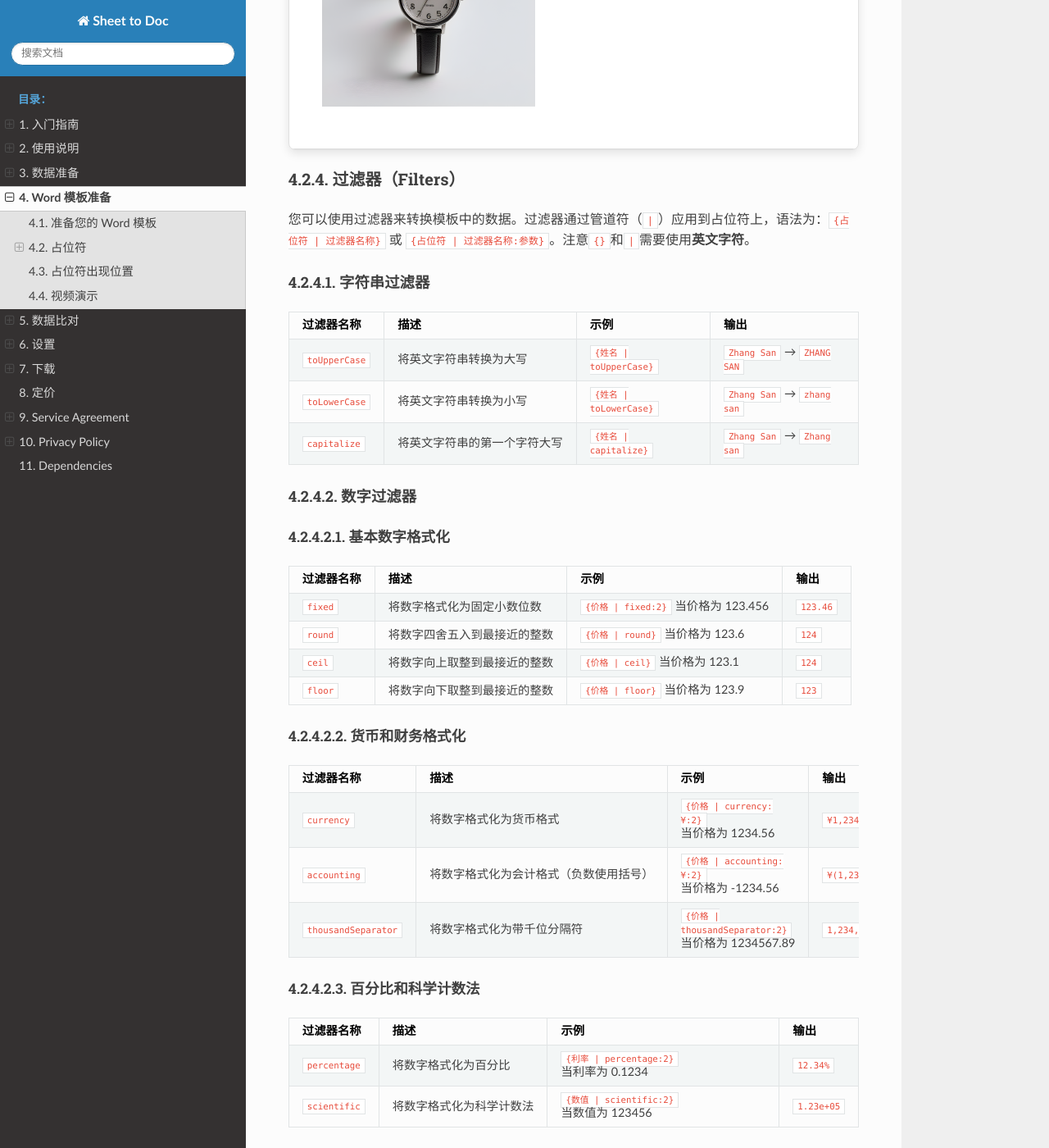
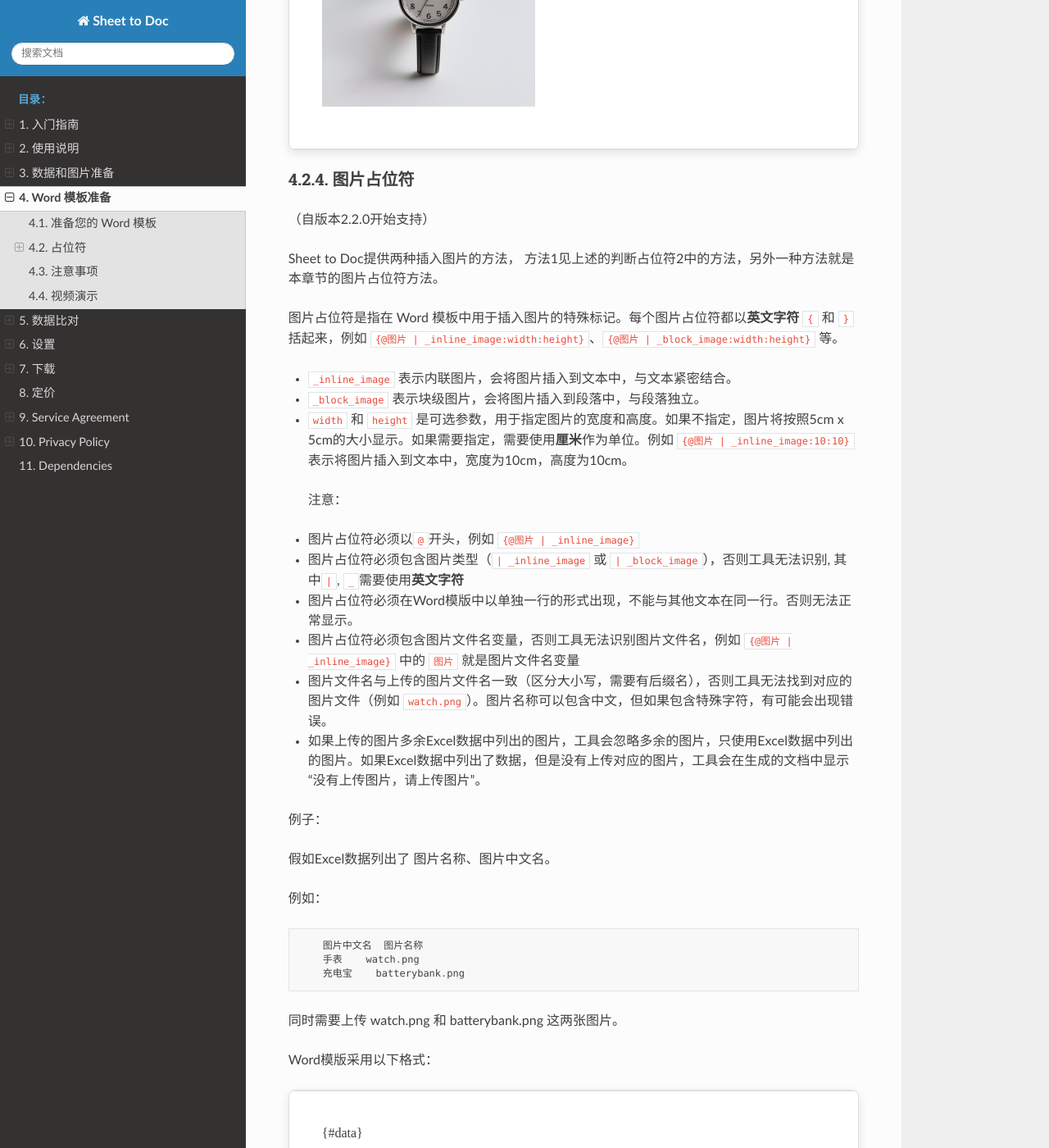
Before and after one commit to he-yang/sheet-to-doc-zh-cn, a Sphinx documentation site: the page built from source/WordTemplate.md, in a window 1280 px wide and 1400 px high, scrolled down 5344 px. Shown: the whole window at 82% size. Built offline with Sphinx 7.4.7 and the Read the Docs theme 3.1.0, drawn with Linux system fonts in a browser that asks for light colours; some of the changed text lies outside the part shown.

Commit message:
update to v2.2

````diff
--- a/source/Download.md
+++ b/source/Download.md
@@ -20,7 +20,7 @@
 
 ## 最新版本
 
-- 当前在线版（网页）最新版本为2.1.0.0。
+- 当前在线版（网页）最新版本为2.2.0。
 - 当前离线版（桌面安装文件）最新版本为2.1.0。
 
 ## Windows (x32, x64)
--- a/source/ExcelData.md
+++ b/source/ExcelData.md
@@ -1,6 +1,7 @@
-# 数据准备
+# 数据和图片准备
 
 [English](https://sheet-to-doc.wtsolutions.cn/en/latest/ExcelData.html)
+
 
 ## 数据准备
 
@@ -12,7 +13,7 @@
 - JSON
 - JSONL
 
-## 数据内容
+### 数据内容
 
 至少应当包含两行一列数据。
 
@@ -71,7 +72,7 @@
       (adsbygoogle = window.adsbygoogle || []).push({});
    </script>
 
-## 数据类型
+### 数据类型
 
 Sheet to Doc 支持以下数据类型：
 
@@ -112,7 +113,18 @@ Sheet to Doc 支持以下数据类型：
     - 每个JSON对象的值（value）可以是任何JSON支持的数据类型
     - 每个JSON对象的值（value）可以为空（也就是没有内容）
 
+## 图片准备
 
+在使用 Sheet to Doc 之前，如果您希望把图片写入Word模版，那么您需要准备图片。
+
+我们接受多种格式的图片
+- JPEG
+- PNG
+- GIF
+- BMP
+- TIFF
+
+图片文件的大小不推荐超过1MB，推荐使用压缩工具压缩图片，以减小文件大小，否则生成时间会过长，出错的概率页也会增加。
 
 
 ## 视频演示
--- a/source/Usage.md
+++ b/source/Usage.md
@@ -6,7 +6,7 @@ Sheet to Doc 是一个功能强大的工具，可以自动将 Excel 表格转换
 
 ## 使用步骤
 
-### 准备您的数据
+### 准备您的数据和图片
 
 首先，您需要准备包含要转换为文档的数据的
    - Excel 表格。表格应具有清晰的结构：
@@ -16,7 +16,9 @@ Sheet to Doc 是一个功能强大的工具，可以自动将 Excel 表格转换
    - JSON数据
    - JSONL数据
 
-关于数据的准备，请参见[数据准备](ExcelData.md)
+如果您需要上传图片，则需要提前准备好图片文件。
+
+关于数据的准备，请参见[数据和图片准备](ExcelData.md)
 
 ### 准备您的 Word (.docx) 模板
 
@@ -49,6 +51,10 @@ Sheet to Doc 是一个功能强大的工具，可以自动将 Excel 表格转换
 - 直接从您的 Excel 表格中复制数据, 或者从CSV, JSON, JSONL文件中复制数据，
 - 将其粘贴到 Sheet to Doc 应用的 "数据" 字段中，
 - 您可以在应用中查看数据预览。
+
+### 上传图片（如有）
+
+如果您希望把图片写入Word模版，那么您还需要上传图片，您可以一次性上传多张图片，也可以逐个上传。上传区域下方会出现您已经上传的文件列表。如果您没有图片上传，则可以跳过图片上传这一步。
 
 ### 上传模板
 
--- a/source/WordTemplate.md
+++ b/source/WordTemplate.md
@@ -199,6 +199,63 @@
 </div>
 
 
+### 图片占位符
+（自版本2.2.0开始支持）
+
+Sheet to Doc提供两种插入图片的方法， 方法1见上述的判断占位符2中的方法，另外一种方法就是本章节的图片占位符方法。
+
+图片占位符是指在 Word 模板中用于插入图片的特殊标记。每个图片占位符都以**英文字符** `{` 和 `}` 括起来，例如 `{@图片 | _inline_image:width:height}`、`{@图片 | _block_image:width:height}` 等。
+
+- `_inline_image` 表示内联图片，会将图片插入到文本中，与文本紧密结合。
+- `_block_image` 表示块级图片，会将图片插入到段落中，与段落独立。
+- `width` 和 `height` 是可选参数，用于指定图片的宽度和高度。如果不指定，图片将按照5cm x 5cm的大小显示。如果需要指定，需要使用**厘米**作为单位。例如 `{@图片 | _inline_image:10:10}` 表示将图片插入到文本中，宽度为10cm，高度为10cm。
+
+> 注意：
+- 图片占位符必须以`@`开头，例如 `{@图片 | _inline_image}`
+- 图片占位符必须包含图片类型（`| _inline_image` 或 `| _block_image`），否则工具无法识别, 其中`|`, `_`需要使用**英文字符**
+- 图片占位符必须在Word模版中以单独一行的形式出现，不能与其他文本在同一行。否则无法正常显示。
+- 图片占位符必须包含图片文件名变量，否则工具无法识别图片文件名，例如 `{@图片 | _inline_image}` 中的 `图片` 就是图片文件名变量
+- 图片文件名与上传的图片文件名一致（区分大小写，需要有后缀名），否则工具无法找到对应的图片文件（例如 `watch.png`）。图片名称可以包含中文，但如果包含特殊字符，有可能会出现错误。
+- 如果上传的图片多余Excel数据中列出的图片，工具会忽略多余的图片，只使用Excel数据中列出的图片。如果Excel数据中列出了数据，但是没有上传对应的图片，工具会在生成的文档中显示“没有上传图片，请上传图片”。
+
+例子：
+
+假如Excel数据列出了 图片名称、图片中文名。
+
+例如：
+```
+    图片中文名  图片名称
+    手表    watch.png
+    充电宝    batterybank.png
+```
+
+同时需要上传 watch.png 和 batterybank.png 这两张图片。
+
+
+Word模版采用以下格式：
+
+<div class="word-document">
+
+{#data}
+
+{@图片名称 | _inline_image}
+
+{/data}
+
+</div>
+
+会生成如下文档：
+
+<div class="word-document">
+
+![手表](_static/watch.png)
+
+![充电宝](_static/batterybank.png)
+
+
+</div>
+
+
 
 ### 过滤器（Filters）
 
@@ -244,22 +301,9 @@
 |-------------|-------------|---------|--------|
 | `shortNumber` | 将数字格式化为简短形式（K, M, B） | `{金额 \| shortNumber}` 当金额为 1234567 | `1.23M` |
 
-### 图片占位符
-
-独立的图片占位符目前正在开发过程中，现在可以通过在Word模版中插入图片+判断占位符来实现这个功能。
 
 
-
-
-### 注意事项
-
-- 占位符必须用大括号 `{}` 括起来，例如 `{姓名}`、`{出生日期}` 等。注意`{}`需要使用**英文字符**。
-- 占位符的名称必须与 Excel 表格中的列标题完全匹配，包括大小写。
-- 占位符可以在模板中的任何位置使用，包括段落、表格、列表等。
-
-
-
-## 占位符出现位置
+### 占位符出现位置
 
 占位符可以出现在Word模版的任何位置，包括但不限于：
 - 段落
@@ -270,6 +314,13 @@
 - 页脚
 - 文本框
 等等
+
+
+## 注意事项
+
+- 占位符必须用大括号 `{}` 括起来，例如 `{姓名}`、`{出生日期}` 等。注意`{}`需要使用**英文字符**。
+- 占位符的名称必须与 Excel 表格中的列标题完全匹配，包括大小写。
+- 占位符可以在模板中的任何位置使用，包括段落、表格、列表等。
 
 
 ## 视频演示
````
